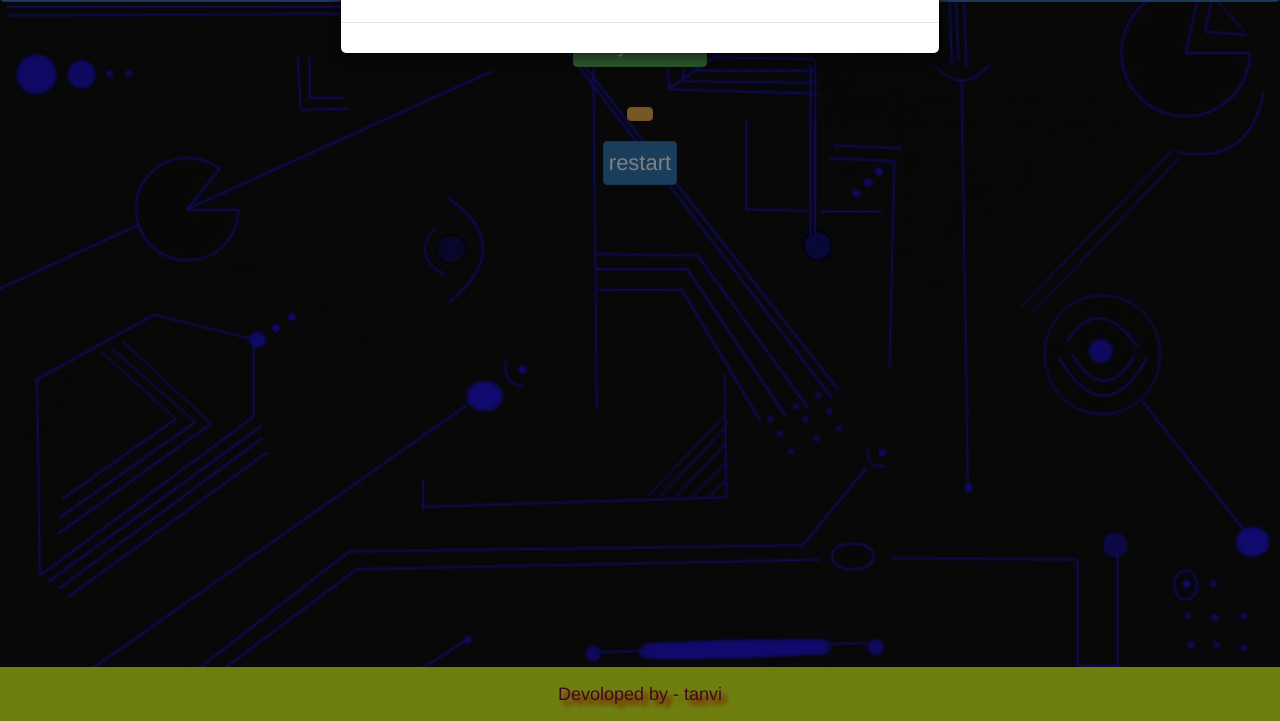
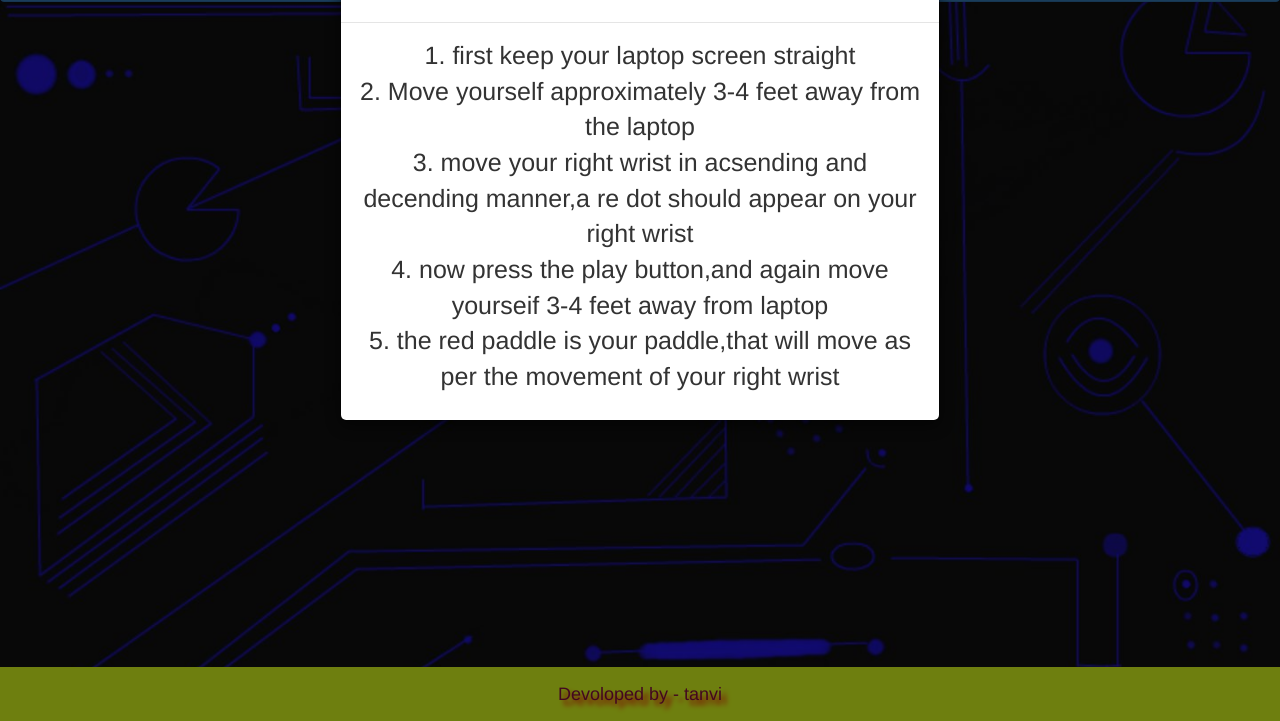
Before and after one commit to bharatvitkar/AI-ping-pong-game, a plain HTML site: page index.html in a window 1280 px wide. Both pictures are taken after a click on the button "Instructions". Shown: the part 79-800 px from the top of the page. Drawn offline with nearby package versions, Linux system fonts and the light colour scheme; some packages are replaced by stand-ins of ours.

Commit message:
Add files via upload

```diff
--- a/index.html
+++ b/index.html
@@ -34,9 +34,21 @@
               <div class="modal-content">
                 <div class="modal-header">
                   <button class="close" data-dismiss="modal">&times;</button>
-                  <h4>Instructions</h4>
+                  <h4>Instructions
+                  </h4>
                 </div>
-                <div class="modal-body">
+                <div class="modal-body"
+                 <h3><p>1. first keep your laptop screen straight
+                       <br>
+                        2. Move yourself approximately 3-4 feet away from the laptop
+                        <br>
+                        3. move your right wrist in acsending and decending manner,a re dot should appear on your right wrist
+                        <br>
+                        4. now press the play button,and again move yourseif 3-4 feet away from laptop
+                        <br>
+                        5. the red paddle is your paddle,that will move as per the movement of your right wrist
+                      </p></h3>
+                 </div>
         </center>
         <script src="main.js"></script>
 
--- a/style.css
+++ b/style.css
@@ -41,3 +41,19 @@ body
     text-align: center;
     text-shadow: 5px 5px 5px rgb(250, 2, 2);
 }
+
+
+canvas
+{
+    border: 5px solid white;
+    border-radius: 20px;
+    animation-name: example;
+    animation-duration: 4s;
+    margin-top: 50px;
+    animation-iteration-count: infinite;
+}
+
+.modal-body
+{
+  font-size: 25px;
+}
```
